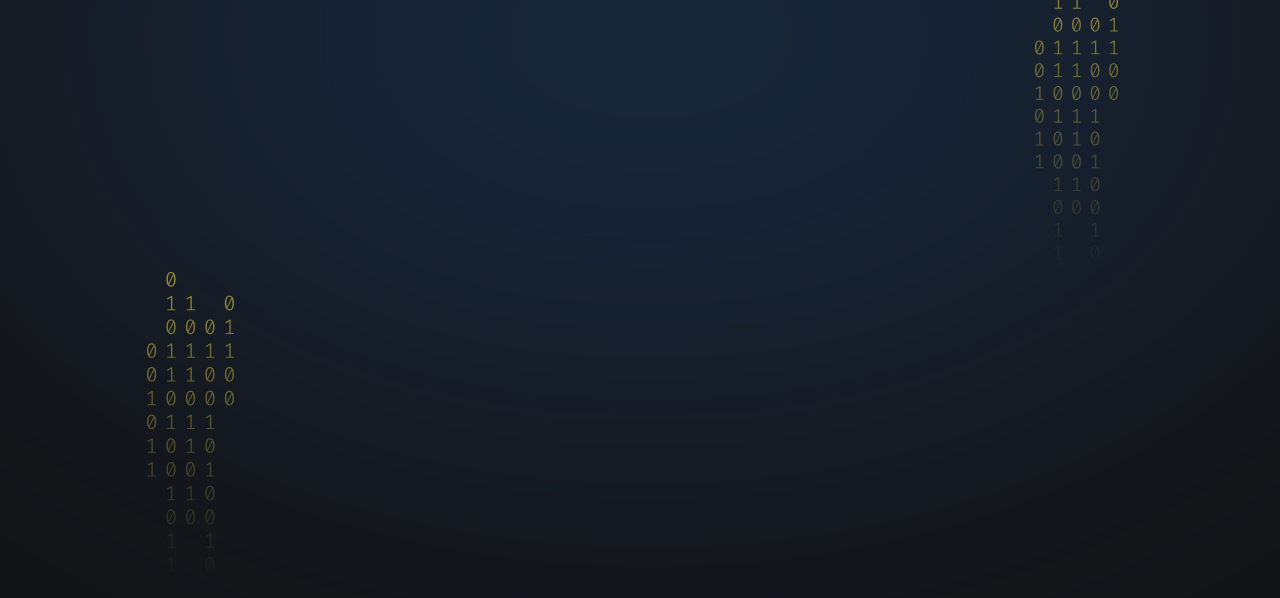
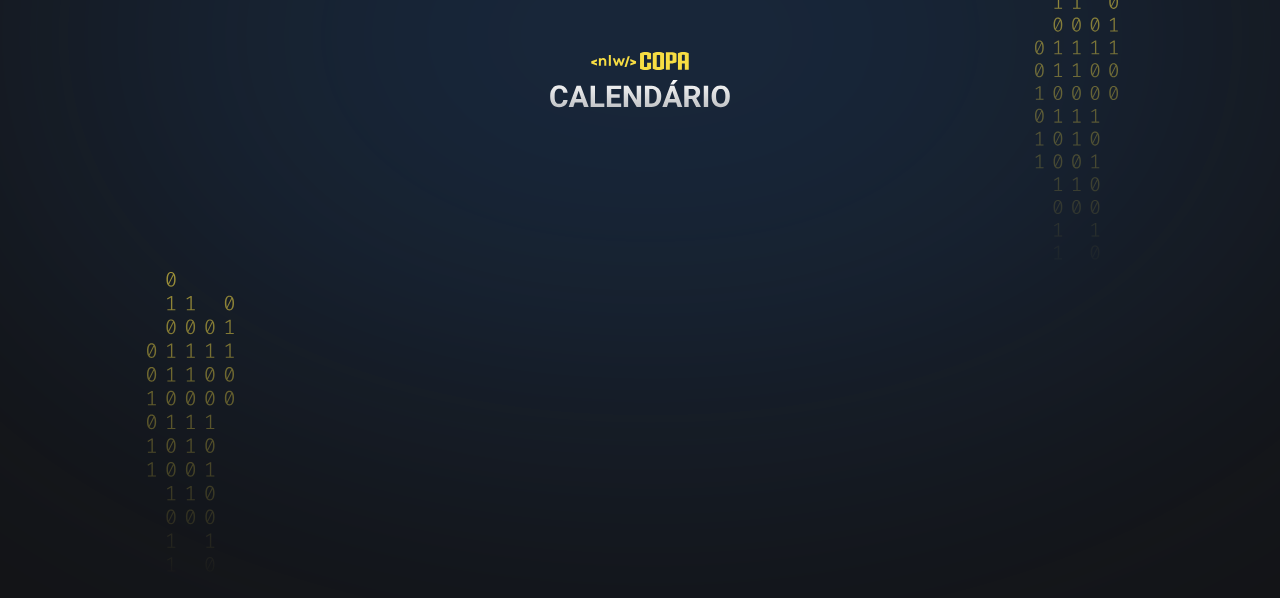
Before and after one commit to Amandatec/NLW-Copa, a plain HTML site: page index.html in a window 1280 px wide. Drawn offline with Linux system fonts and the light colour scheme.

Commit message:
place header in html

```diff
--- a/index.html
+++ b/index.html
@@ -16,7 +16,9 @@
 </head>
 <body>
   <div id="app">
-
+    <header>
+      <img src="./assets/logo.svg" alt="logo nlw copa">
+    </header>
   </div>
 
   <script src="./main.js"></script>
```
